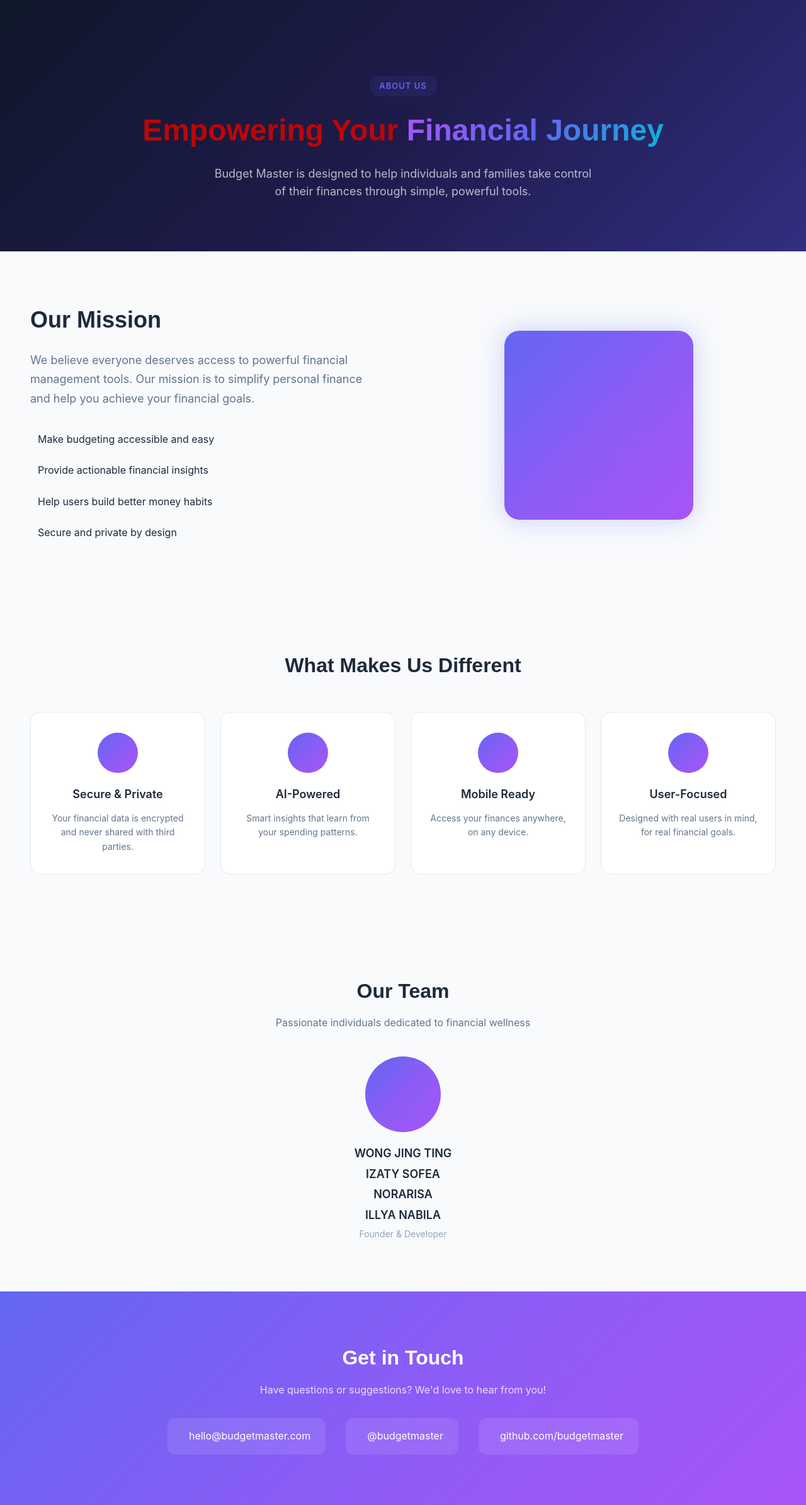
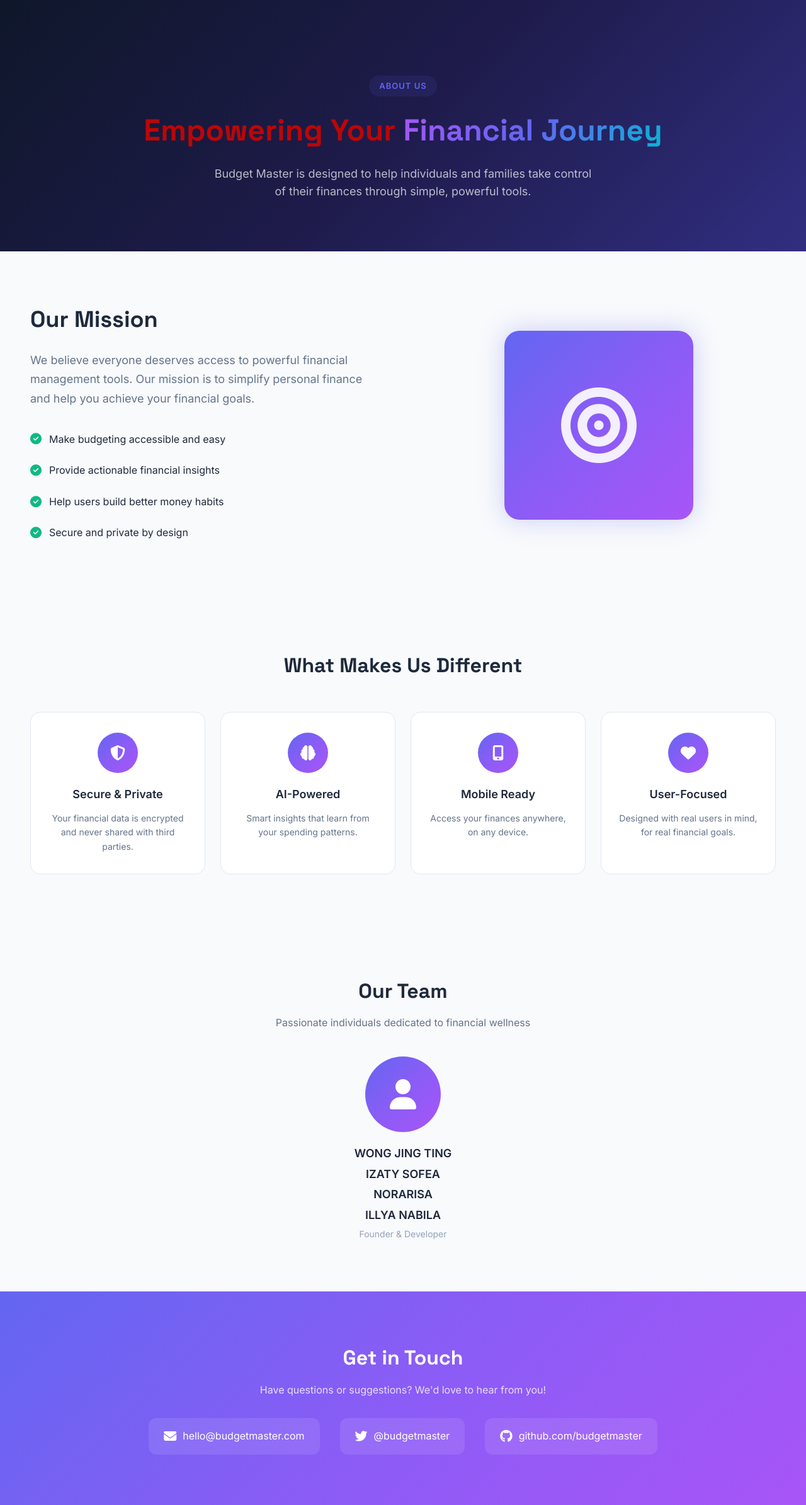
Before and after one commit to jt2911/budget-master, a Flask app: page /about in a window 1280 px wide. Shown: the whole page at 63% size. Run offline with Flask 3, Linux system fonts and the light colour scheme; some libraries are stand-ins or nearby versions.

Commit message:
Fix HTML formatting and update font links

```diff
--- a/templates/base.html
+++ b/templates/base.html
@@ -6,11 +6,11 @@
     <title>{% block title %}Budget Master{% endblock %}</title>
 
     <!-- Google Fonts -->
-    <link rel="preconnect" href="[fonts.googleapis.com](https://fonts.googleapis.com)">
-    <link href="[fonts.googleapis.com](https://fonts.googleapis.com/css2?family=Inter:wght@300;400;500;600;700;800&family=Space+Grotesk:wght@400;500;600;700&display=swap)" rel="stylesheet">
+    <link rel="preconnect" href="https://fonts.googleapis.com">
+    <link href="https://fonts.googleapis.com/css2?family=Inter:wght@300;400;500;600;700;800&family=Space+Grotesk:wght@400;500;600;700&display=swap" rel="stylesheet">
 
     <!-- Font Awesome -->
-    <link rel="stylesheet" href="[cdnjs.cloudflare.com](https://cdnjs.cloudflare.com/ajax/libs/font-awesome/6.5.1/css/all.min.css)">
+    <link rel="stylesheet" href="https://cdnjs.cloudflare.com/ajax/libs/font-awesome/6.5.1/css/all.min.css">
 
     <!-- Chart.js -->
     <script src="https://cdn.jsdelivr.net/npm/chart.js"></script>
@@ -18,7 +18,7 @@
     <!-- Custom CSS -->
     <link rel="stylesheet" href="{{ url_for('static', filename='css/style.css') }}">
 </head>
-</body>
+<body>
     <!-- Loading Screen -->
     <div id="loader" class="loader">
         <div class="loader-content">
```
